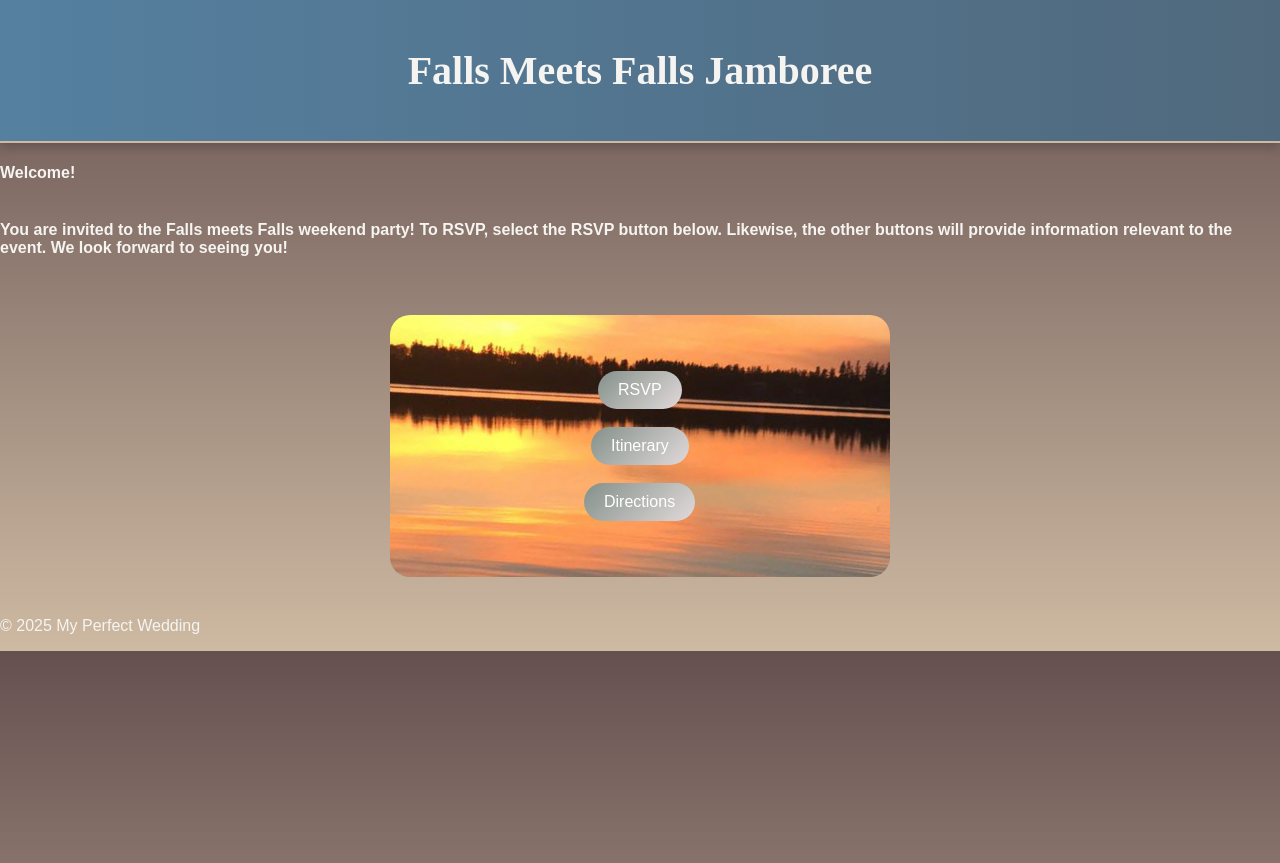
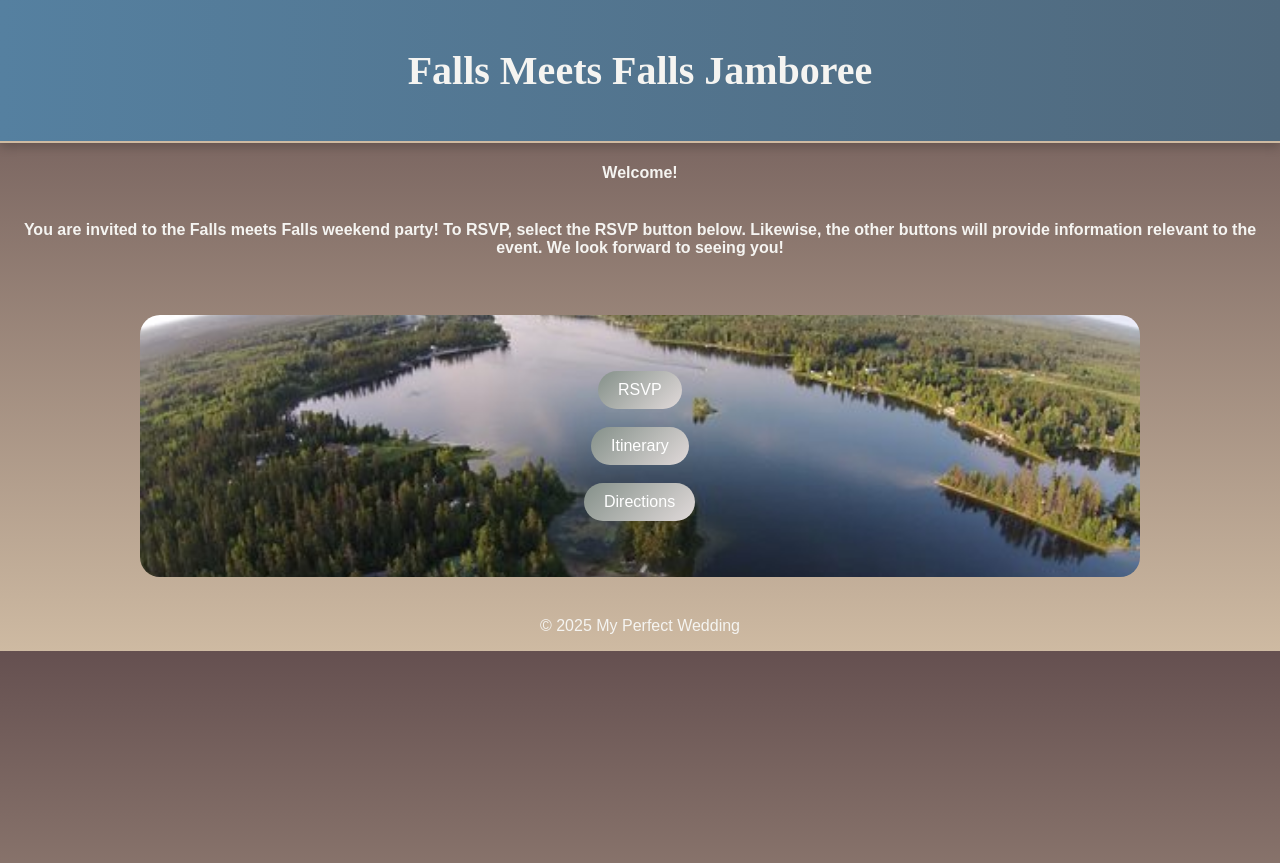
Before and after one commit to GitHerDone17/MyPerfectWedding, a Jekyll site: the page built from index.md, in a window 1280 px wide. Shown: the top 863 px of the page. Built offline with Jekyll 4.4.1, drawn with Linux system fonts in a browser that asks for light colours; our own code applies the rules of GitHub Pages for plain Markdown files.

Commit message:
Update custom.css

```diff
--- a/assets/css/custom.css
+++ b/assets/css/custom.css
@@ -3,6 +3,7 @@ body {
   background: linear-gradient(to bottom, #655050, #cebaa2);
   color: #f5f4f1;
   font-family: 'Arial', sans-serif; /* Clean and simple font */
+  text-align:center;
 }
 
 /* Header Styling */
@@ -58,13 +59,13 @@ html, body {
 }
 
 .button-section {
-  background-image: url('https://githerdone17.github.io/MyPerfectWedding/Images/IMG_6108.jpg');
+  background-image: url('https://githerdone17.github.io/MyPerfectWedding/Images/big-nellie-lake.jpg');
   background-size: cover;
   background-position: center;
   background-repeat: no-repeat;
   padding: 40px 20px;
   margin: 40px auto;
-  max-width: 500px;
+  max-width: 1000px;
   border-radius: 20px;
   text-align: center;
   color: white;
```
